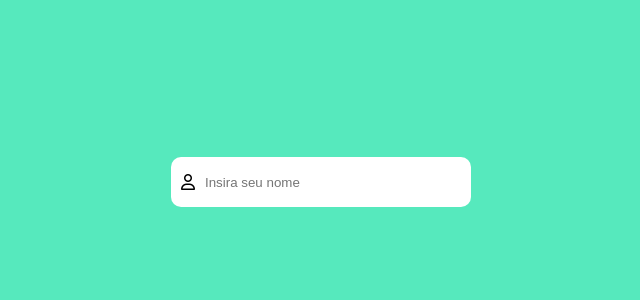
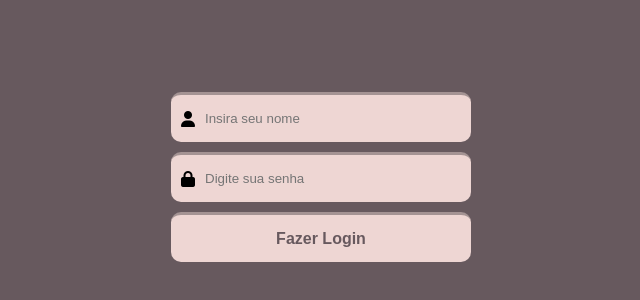
Before and after one commit to Nicochess/css-pratices, a plain HTML site: page animation-simple/index.html in a window 1280 px wide. Shown: the part 218-518 px from the top of the page, without its empty margins (319-959 px from the left). Drawn offline with Linux system fonts and the light colour scheme.

Commit message:
Ultimos reparos

```diff
--- a/animation-simple/index.html
+++ b/animation-simple/index.html
@@ -10,8 +10,15 @@
 </head>
 <body>
     <div class="shaking">
-        <i class="far fa-user"></i>
-        <input type="text" placeholder="Insira seu nome" class="campo-texto">
+        <i class="fas fa-user"></i>
+        <input type="text" placeholder="Insira seu nome">
+    </div>
+    <div class="shaking">
+        <i class="fas fa-lock"></i>
+        <input type="password" placeholder="Digite sua senha">
+    </div>
+    <div class="shaking">
+        <input type="button" value="Fazer Login" id="button-login">
     </div>
     <script src="https://kit.fontawesome.com/0adc430495.js" crossorigin="anonymous"></script>
 </body>
--- a/animation-simple/style.css
+++ b/animation-simple/style.css
@@ -8,10 +8,11 @@ body{
     height: 100vh;
 
     display: flex;
+    flex-direction: column;
     justify-content: center;
     align-items: center;
 
-    background-color: rgb(86, 233, 189);
+    background-color: #67595E;
 }
 
 .shaking{
@@ -19,15 +20,20 @@ body{
     justify-content: space-between;
     align-items: center;
 
-    background-color: white;
-    border-top: gray;
+    background-color:  #EED6D3;
+    border-top: 3px #A49393 solid;
     border-radius: 10px;
+
     height: 50px;
     width: 300px;
+    margin-bottom: 10px;
 
+    transition: ease;
+    animation: shake 0.8s ease ;
 }
 
-.shaking input{
+.shaking input
+{
     border: none;
     background: none;
     height: 100%;
@@ -35,6 +41,25 @@ body{
     flex: 1;
 }
 
+#button-login{
+    font-size: 16px;
+    font-weight: 800;
+    color: #67595E;
+    transition: 0.3s ease;
+}
+
+#button-login:hover{
+    cursor: pointer;
+    font-size: 18px;
+}
+
 .shaking i{
     padding: 10px;
 }
+
+@keyframes shae{
+    0%{transform: rotate(0deg);}
+    50%{transform: rotate(8deg);}
+    75%{transform: rotate(-8deg);}
+    100%{transform: rotate(0deg);}
+}
```
